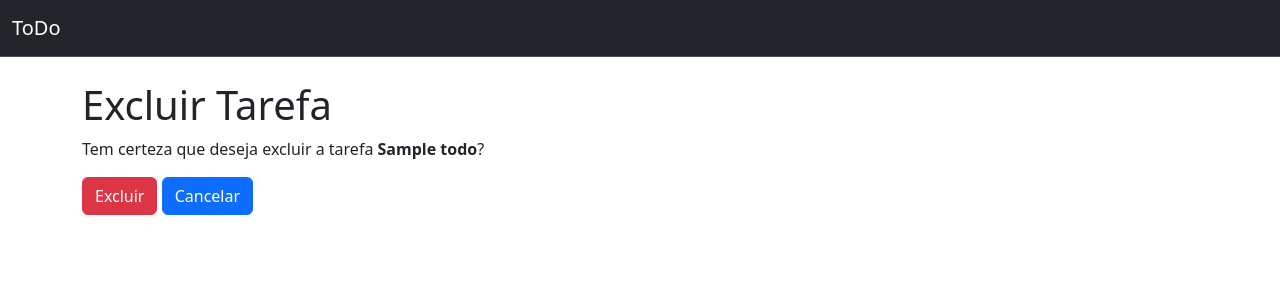
After one commit to GuedesPeter/todoList_Ajax, a Django app: page /delete/1 in a window 1280 px wide. The commit adds this page. Shown: the top 300 px of the page. Run offline with Django 4.2, Linux system fonts and the light colour scheme; tables that the repository leaves empty hold one stand-in row (values such as "Sample post").

Commit message:
Create Delete and templates

```diff
--- a/setup/urls.py
+++ b/setup/urls.py
@@ -1,12 +1,13 @@
 from django.contrib import admin
 from django.urls import path
 
-from todos.views import TodoListView, TodoCreateView, TodoUpdateView # Importando o CBV - Class Basic View
+from todos.views import TodoListView, TodoCreateView, TodoUpdateView, TodoDeleteView # Importando o CBV - Class Basic View
 
 urlpatterns = [
     path("admin/", admin.site.urls),
     path("", TodoListView.as_view(), name='todo_list'), # SEMPRE PASSAR O .AS_VIEW() NA CBV
     path("create", TodoCreateView.as_view(), name='todo_create'),
     path("update/<int:pk>", TodoUpdateView.as_view(), name='todo_update'),# Passar a PK para direcionar a uma tarefa específica
+    path("delete/<int:pk>", TodoDeleteView.as_view(), name='todo_delete'),
 
 ]
--- /dev/null
+++ b/todos/templates/todos/todo_confirm_delete.html
@@ -0,0 +1,18 @@
+{% extends "base.html" %}
+
+{% block page_title %}
+    ToDo - Excluir Tarefa
+{% endblock page_title %}
+
+{% block content %}
+    <h1>Excluir Tarefa</h1>
+
+    <p>Tem certeza que deseja excluir a tarefa <strong>{{ todo.title }}</strong>?</p>
+
+    <form method="POST">
+        {% csrf_token %}
+
+        <button type="submit" class="btn btn-danger">Excluir</button>
+        <a href="{% url 'todo_list' %}" class="btn btn-primary">Cancelar</a>
+    </form>
+{% endblock content %}
--- a/todos/templates/todos/todo_list.html
+++ b/todos/templates/todos/todo_list.html
@@ -30,7 +30,7 @@
                         <td>
                             <a href="#" class="btn btn-outline-primary btn-sm">Concluir</a>
                             <a href="{% url 'todo_update' pk=todo.pk %}" class="btn btn-outline-warning btn-sm">Editar</a>
-                            <a href="#" class="btn btn-outline-danger btn-sm">Excluir</a>
+                            <a href="{% url 'todo_delete' pk=todo.pk %}" class="btn btn-outline-danger btn-sm">Excluir</a>
                         </td>
                     </tr>
                 {% endfor %}
--- a/todos/views.py
+++ b/todos/views.py
@@ -2,7 +2,7 @@ from django.shortcuts import render
 from django.urls import reverse_lazy # Retorna as rotas de urls completas
 from .models import Todo
 # Utilizando o CBV - Class Basic View e importando classes genéricas para criar as Views
-from django.views.generic import ListView, CreateView, UpdateView # Importa uma classe genérica
+from django.views.generic import ListView, CreateView, UpdateView, DeleteView # Importa uma classe genérica
 
 '''
 Essa função é traduzida/equivalente a classe abaixo!!!
@@ -28,3 +28,8 @@ class TodoUpdateView(UpdateView):
     #Definir os campos que o usuário informará no cadastro
     fields = ['title', 'deadline']
     success_url = reverse_lazy('todo_list')
+
+
+class TodoDeleteView(DeleteView):
+    model = Todo
+    success_url = reverse_lazy('todo_list')
```
